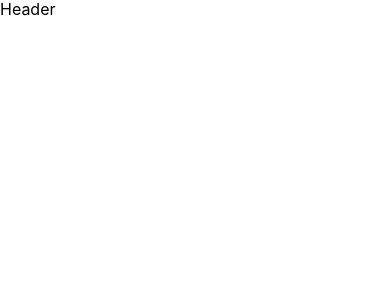
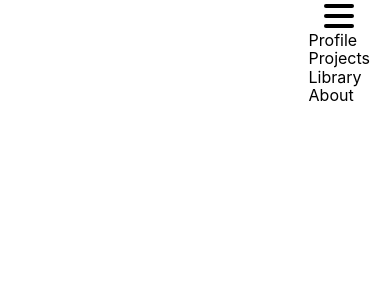
Before and after one commit to wavygoten/next_portfolio_v2, a Next.js app: page / in a window 390 px wide. Shown: the top 300 px of the page. Built offline with nearby package versions, Linux system fonts and the light colour scheme.

Commit message:
made progress on navbar

```diff
--- a/src/components/Header.tsx
+++ b/src/components/Header.tsx
@@ -1,9 +1,41 @@
-import React from "react";
+import React, { useReducer } from "react";
 
 type Props = {};
 
 const Header = (props: Props) => {
-	return <header>Header</header>;
+	const [isOpen, toggleBurgerOpen] = useReducer((state: boolean) => {
+		return !state;
+	}, false);
+	return (
+		<header>
+			<nav className="nav">
+				<div className="push-right" />
+				<ul className="nav-items">
+					<li className="nav__item">Profile</li>
+					<li className="nav__item">Projects</li>
+					<li className="nav__item">Library</li>
+					<li className="nav__item">About</li>
+				</ul>
+				<div className="nav-mobile" onClick={toggleBurgerOpen}>
+					<ul
+						className="burger"
+						aria-roledescription={isOpen ? "open" : "closed"}
+					>
+						<li className="burgers"></li>
+						<li className="burgers"></li>
+						<li className="burgers"></li>
+					</ul>
+
+					<ul className="nav-mobile-menu">
+						<li className="mobile-menu__items">Profile</li>
+						<li className="mobile-menu__items">Projects</li>
+						<li className="mobile-menu__items">Library</li>
+						<li className="mobile-menu__items">About</li>
+					</ul>
+				</div>
+			</nav>
+		</header>
+	);
 };
 
 export default Header;
--- a/src/pages/Home.tsx
+++ b/src/pages/Home.tsx
@@ -4,9 +4,9 @@ type Props = {};
 
 const MainPage = (props: Props) => {
 	return (
-		<>
+		<div className="container" aria-roledescription="light">
 			<Header />
-		</>
+		</div>
 	);
 };
 
--- a/styles/abstracts/_functions.scss
+++ b/styles/abstracts/_functions.scss
@@ -28,26 +28,3 @@
 @function font($path, $base: $base-url) {
 	@return asset($base, "fonts/", $path);
 }
-
-/// Responsive breakpoint manager
-/// @access public
-/// @param {String} $breakpoint - Breakpoint
-/// @requires $breakpoints
-@mixin respond-to($breakpoint) {
-	$raw-query: map-get($breakpoints, $breakpoint);
-
-	@if $raw-query {
-		$query: if(
-			type-of($raw-query) == "string",
-			unquote($raw-query),
-			inspect($raw-query)
-		);
-
-		@media #{$query} {
-			@content;
-		}
-	} @else {
-		@error 'No value found for `#{$breakpoint}`. '
-		   + 'Please make sure it is defined in `$breakpoints` map.';
-	}
-}
--- a/styles/abstracts/_mixins.scss
+++ b/styles/abstracts/_mixins.scss
@@ -1,6 +1,29 @@
 // -----------------------------------------------------------------------------
 // This file contains all application-wide Sass mixins.
 // -----------------------------------------------------------------------------
+
+/// Responsive breakpoint manager
+/// @access public
+/// @param {String} $breakpoint - Breakpoint
+/// @requires $breakpoints
+@mixin respond-to($breakpoint) {
+	$raw-query: map-get($breakpoints, $breakpoint);
+
+	@if $raw-query {
+		$query: if(
+			type-of($raw-query) == "string",
+			unquote($raw-query),
+			inspect($raw-query)
+		);
+
+		@media (max-width: $query) {
+			@content;
+		}
+	} @else {
+		@error 'No value found for `#{$breakpoint}`. '
+		   + 'Please make sure it is defined in `$breakpoints` map.';
+	}
+}
 
 /// Event wrapper
 /// @author Harry Roberts
@@ -31,3 +54,27 @@
 		@content;
 	}
 }
+
+/// Helper to size an element
+/// @author Kitty Giraudel
+/// @param {Length} $width
+/// @param {Length} $height
+@mixin size($width, $height: $width) {
+	width: $width;
+	height: $height;
+}
+
+@mixin transition {
+	transition: 0.2s ease-in-out;
+	animation: slideRight;
+	animation-duration: 1s;
+}
+
+@keyframes slideRight {
+	from {
+		transform: translateX(0%);
+	}
+	to {
+		transform: translateX(50%);
+	}
+}
--- a/styles/abstracts/_variables.scss
+++ b/styles/abstracts/_variables.scss
@@ -6,6 +6,13 @@ $text-font-stack: "Open Sans", "Helvetica Neue Light", "Helvetica Neue",
 /// Copy text color
 /// @type Color
 $text-color: rgb(34, 34, 34) !default;
+
+$text-sizes: (
+	"sm": 1rem,
+	"md": 1.5rem,
+	"lg": 2rem,
+	"xl": 2.5rem,
+);
 
 /// Main brand color
 /// @type Color
@@ -25,7 +32,7 @@ $dark-grey: rgb(68, 68, 68) !default;
 
 /// Container's maximum width
 /// @type Length
-$max-width: 1180px !default;
+$max-width: 1536px !default;
 
 /// Breakpoints map
 /// @prop {String} keys - Keys are identifiers mapped to a given length
@@ -41,3 +48,15 @@ $breakpoints: (
 /// @example scss - When using a CDN
 ///   $base-url: 'https://cdn.example.com/assets/';
 $base-url: "/assets/" !default;
+
+/// Z-indexes map, gathering all Z layers of the application
+/// @access private
+/// @type Map
+/// @prop {String} key - Layer’s name
+/// @prop {Number} value - Z value mapped to the key
+$z-indexes: (
+	"modal": 5000,
+	"dropdown": 4000,
+	"default": 1,
+	"below": -1,
+);
--- /dev/null
+++ b/styles/components/_burger.scss
@@ -0,0 +1,48 @@
+.burger {
+	display: flex;
+	flex-direction: column;
+	justify-content: space-around;
+	width: 30px;
+	height: 30px;
+	background: transparent;
+	border: none;
+	cursor: pointer;
+	padding: 0;
+	z-index: 10;
+	&:focus {
+		outline: none;
+	}
+	:first-child {
+		transform: rotate(0);
+	}
+	:nth-child(2) {
+		opacity: 1;
+		transform: translateX(0);
+	}
+	:nth-child(3) {
+		transform: rotate(0);
+	}
+	&[aria-roledescription="open"] {
+		background-color: #fff;
+		:first-child {
+			transform: rotate(45deg);
+		}
+		:nth-child(2) {
+			opacity: 0;
+			transform: translateX(100%);
+		}
+		:nth-child(3) {
+			transform: rotate(-45deg);
+		}
+	}
+
+	.burgers {
+		width: 30px;
+		height: 4px;
+		background: #000;
+		border-radius: 10px;
+		transition: all 250ms linear;
+		position: relative;
+		transform-origin: 1px;
+	}
+}
--- a/styles/index.scss
+++ b/styles/index.scss
@@ -2,12 +2,12 @@
 @import "abstracts/mixins";
 @import "abstracts/variables";
 @import "components/buttons";
+@import "components/burger";
 @import "base/base";
 @import "base/fonts";
 @import "base/helpers";
 @import "base/typography";
 @import "layout/header";
 @import "pages/home";
-@import "sections/hero";
 @import "themes/default";
 @import "vendors/normalize";
--- a/styles/layout/_header.scss
+++ b/styles/layout/_header.scss
@@ -0,0 +1,46 @@
+header {
+	.nav {
+		height: 80px;
+		width: 100%;
+		display: flex;
+		flex-flow: row wrap;
+		align-items: center;
+		justify-content: space-between;
+	}
+
+	.push-right {
+		flex: 1 1 auto;
+	}
+
+	.nav-items {
+		display: flex;
+		align-items: center;
+		text-align: center;
+		border-bottom: 1px solid transparent;
+
+		.nav__item {
+			padding: 16px 64px;
+			&:hover {
+				transition: 0.2s ease-in-out;
+			}
+			[role="active"] {
+				border-bottom: 1px solid $brand-color;
+			}
+		}
+	}
+
+	.nav-mobile {
+		display: none;
+	}
+
+	@include respond-to("medium") {
+		.nav-items {
+			display: none;
+		}
+		.nav-mobile {
+			display: flex;
+			flex-flow: column nowrap;
+			margin: 1px 0;
+		}
+	}
+}
--- a/styles/pages/_home.scss
+++ b/styles/pages/_home.scss
@@ -0,0 +1,6 @@
+.container {
+	background-color: #242424;
+	&[aria-roledescription="light"] {
+		background-color: #fff;
+	}
+}
--- a/styles/vendors/_normalize.scss
+++ b/styles/vendors/_normalize.scss
@@ -190,6 +190,11 @@ select {
 	text-transform: none;
 }
 
+li,
+ul {
+	list-style: none;
+}
+
 /**
    * Correct the inability to style clickable types in iOS and Safari.
    */
```
Also changed, not shown: styles/sections/_hero.scss (deleted).
